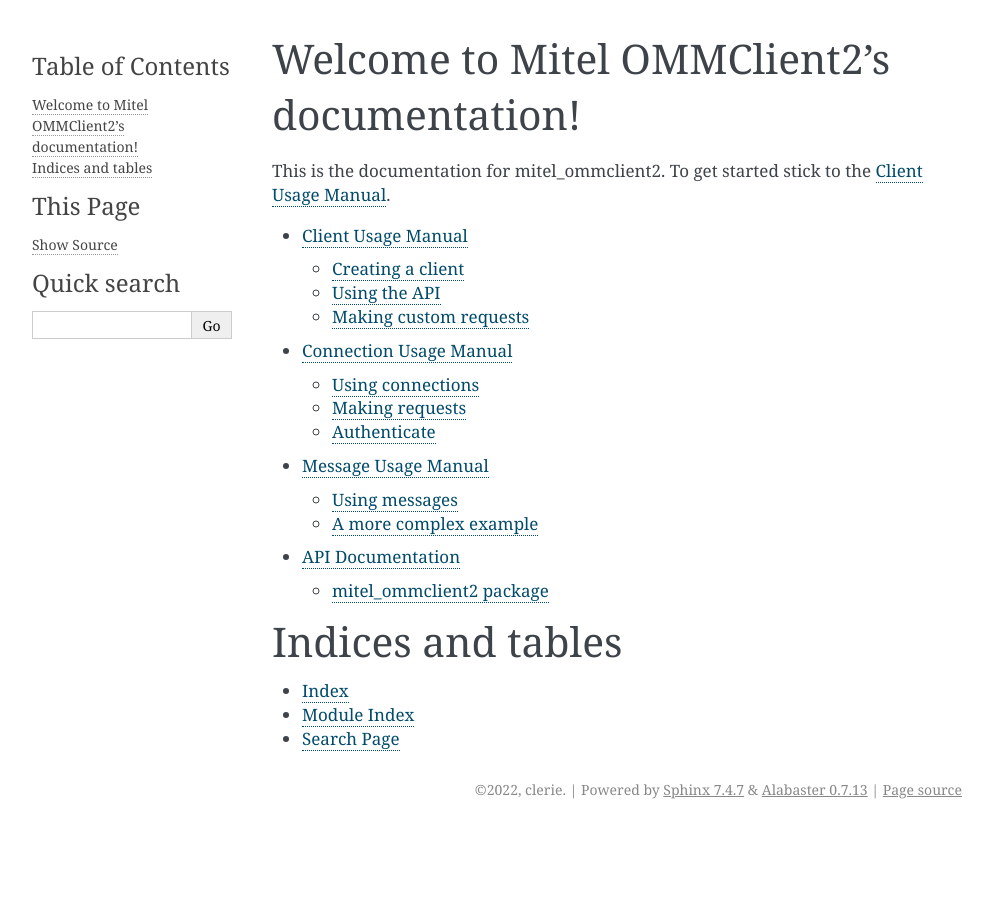
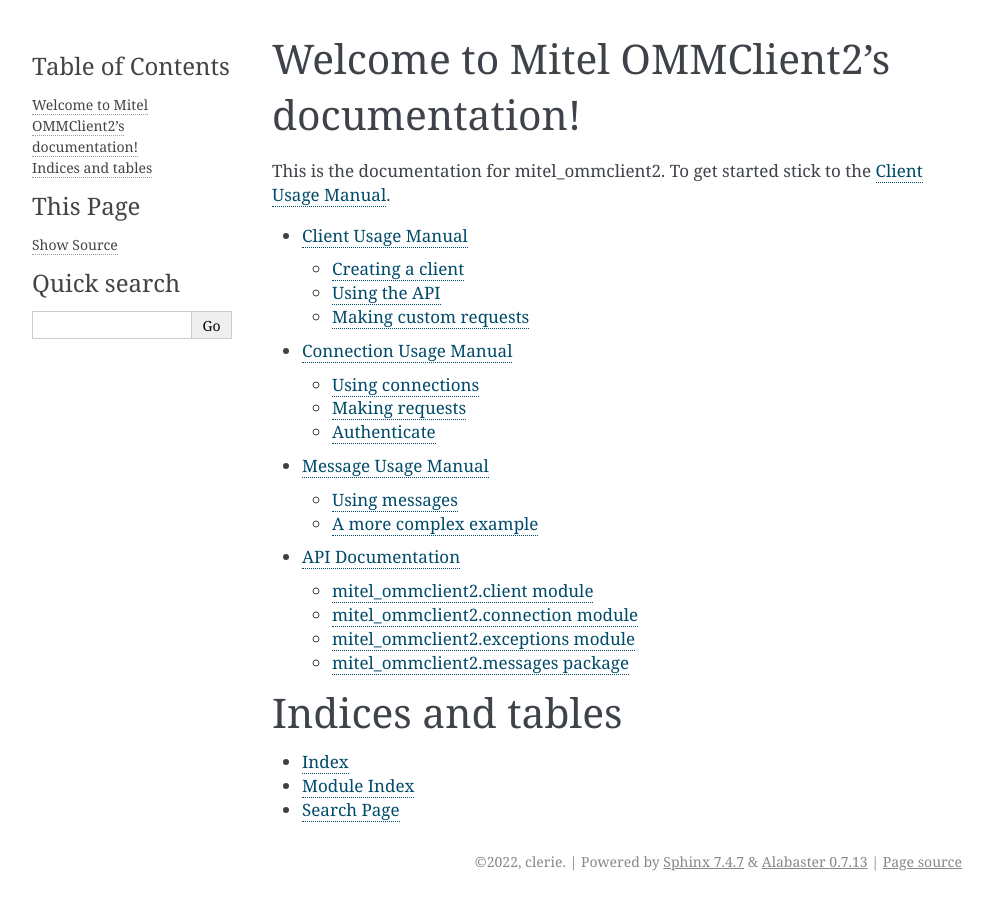
Before and after one commit to hirnpfirsich/mitel_ommclient2, a Sphinx documentation site: the page built from docs/index.rst, in a window 1280 px wide. Shown: the whole page, without its empty margins (148-1141 px from the left). Built offline with Sphinx 7.4.7, drawn with Linux system fonts in a browser that asks for light colours; part of the change alters nothing that is shown.

```diff
--- /dev/null
+++ b/docs/api/client.rst
@@ -0,0 +1,7 @@
+mitel\_ommclient2.client module
+===============================
+
+.. automodule:: mitel_ommclient2.client
+   :members:
+   :undoc-members:
+   :show-inheritance:
--- /dev/null
+++ b/docs/api/connection.rst
@@ -0,0 +1,7 @@
+mitel\_ommclient2.connection module
+===================================
+
+.. automodule:: mitel_ommclient2.connection
+   :members:
+   :undoc-members:
+   :show-inheritance:
--- /dev/null
+++ b/docs/api/exceptions.rst
@@ -0,0 +1,7 @@
+mitel\_ommclient2.exceptions module
+===================================
+
+.. automodule:: mitel_ommclient2.exceptions
+   :members:
+   :undoc-members:
+   :show-inheritance:
--- a/docs/api/modules.rst
+++ b/docs/api/index.rst
@@ -6,4 +6,7 @@ API Documentation
 .. toctree::
    :maxdepth: 4
 
-   mitel_ommclient2
+   client
+   connection
+   exceptions
+   messages
--- a/docs/api/mitel_ommclient2.messages.rst
+++ b/docs/api/messages.rst
@@ -1,53 +1,32 @@
 mitel\_ommclient2.messages package
 ==================================
 
-Submodules
-----------
-
-mitel\_ommclient2.messages.getaccount module
---------------------------------------------
+.. automodule:: mitel_ommclient2.messages
+   :members:
+   :undoc-members:
+   :show-inheritance:
 
 .. automodule:: mitel_ommclient2.messages.getaccount
    :members:
    :undoc-members:
    :show-inheritance:
 
-mitel\_ommclient2.messages.getppdev module
-------------------------------------------
-
 .. automodule:: mitel_ommclient2.messages.getppdev
    :members:
    :undoc-members:
    :show-inheritance:
-
-mitel\_ommclient2.messages.getppuser module
--------------------------------------------
 
 .. automodule:: mitel_ommclient2.messages.getppuser
   :members:
   :undoc-members:
   :show-inheritance:
 
-mitel\_ommclient2.messages.open module
---------------------------------------
-
 .. automodule:: mitel_ommclient2.messages.open
    :members:
    :undoc-members:
    :show-inheritance:
 
-mitel\_ommclient2.messages.ping module
---------------------------------------
-
 .. automodule:: mitel_ommclient2.messages.ping
    :members:
    :undoc-members:
    :show-inheritance:
-
-Module contents
----------------
-
-.. automodule:: mitel_ommclient2.messages
-   :members:
-   :undoc-members:
-   :show-inheritance:
--- a/docs/api/mitel_ommclient2.rst
+++ /dev/null
@@ -1,45 +0,0 @@
-mitel\_ommclient2 package
-=========================
-
-Subpackages
------------
-
-.. toctree::
-   :maxdepth: 4
-
-   mitel_ommclient2.messages
-
-Submodules
-----------
-
-mitel\_ommclient2.client module
--------------------------------
-
-.. automodule:: mitel_ommclient2.client
-   :members:
-   :undoc-members:
-   :show-inheritance:
-
-mitel\_ommclient2.connection module
------------------------------------
-
-.. automodule:: mitel_ommclient2.connection
-   :members:
-   :undoc-members:
-   :show-inheritance:
-
-mitel\_ommclient2.exceptions module
------------------------------------
-
-.. automodule:: mitel_ommclient2.exceptions
-   :members:
-   :undoc-members:
-   :show-inheritance:
-
-Module contents
----------------
-
-.. automodule:: mitel_ommclient2
-   :members:
-   :undoc-members:
-   :show-inheritance:
--- a/docs/index.rst
+++ b/docs/index.rst
@@ -14,7 +14,7 @@ This is the documentation for mitel_ommclient2. To get started stick to the :doc
    manual/client
    manual/connection
    manual/messages
-   api/modules
+   api/index
 
 Indices and tables
 ==================
```
